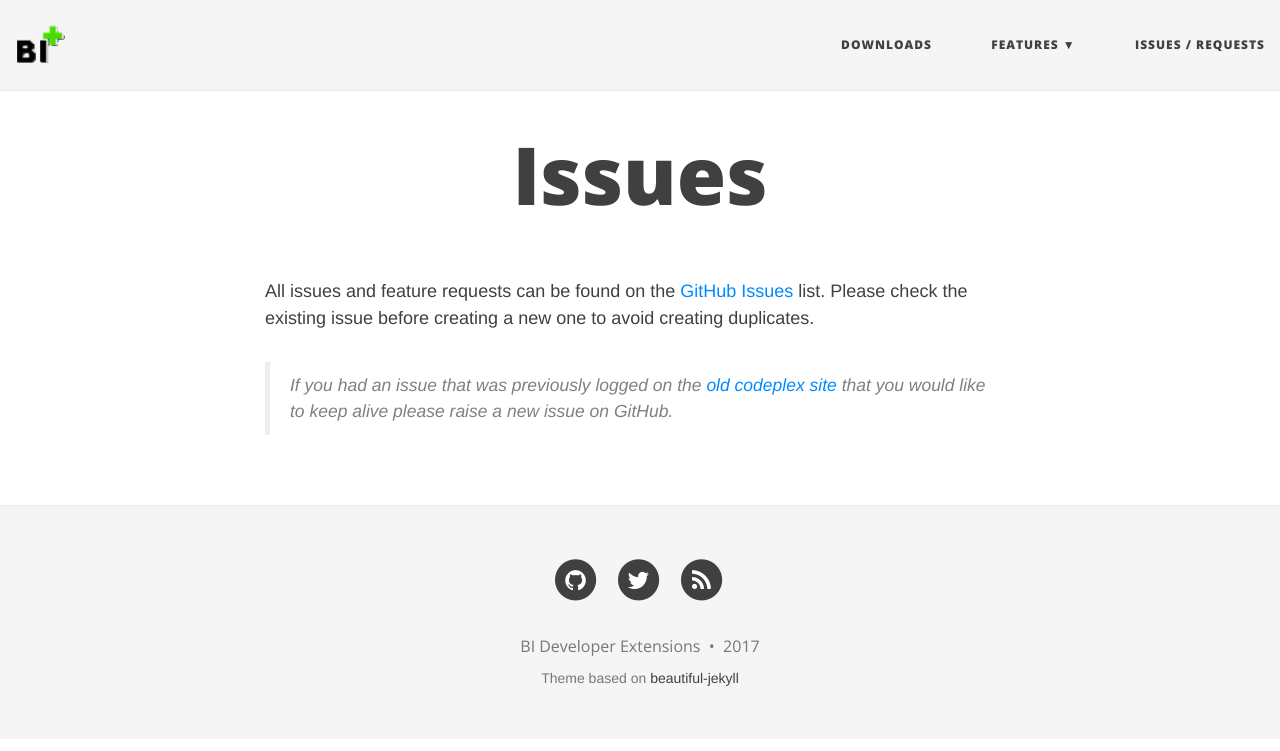
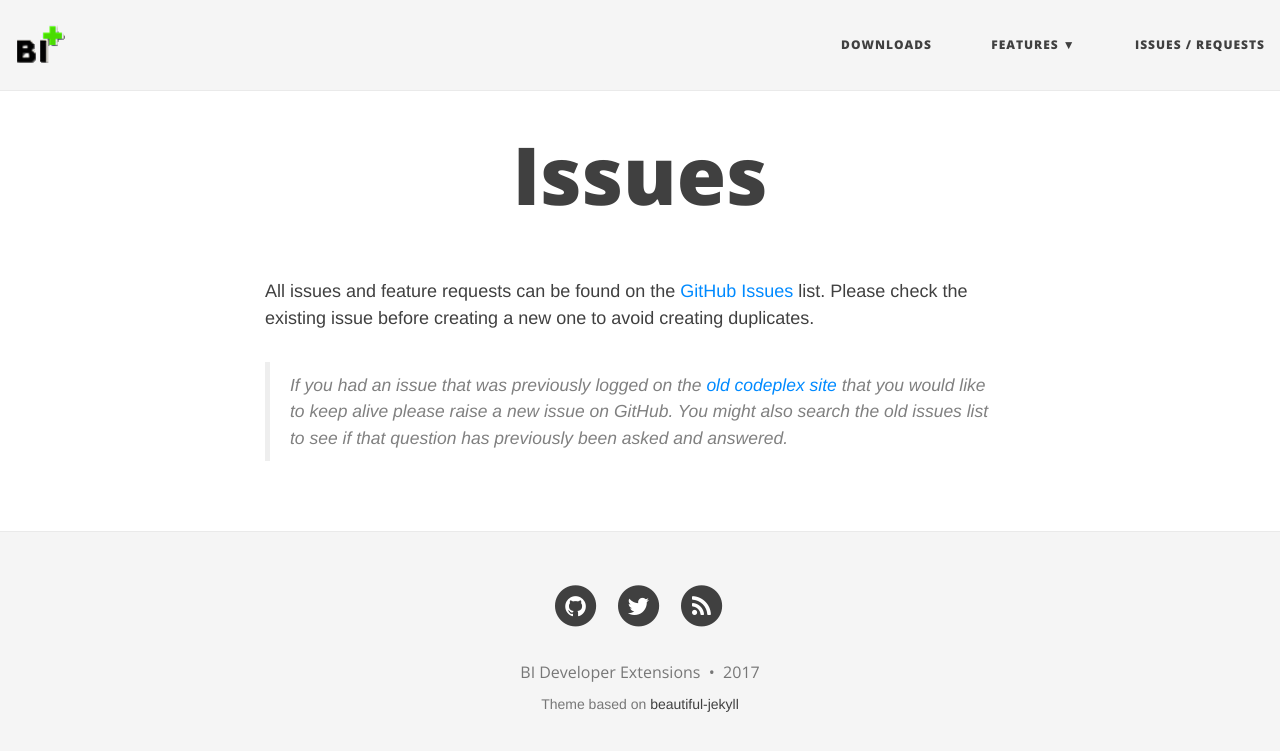
Before and after one commit to BIDeveloperExtensions/bideveloperextensions.github.io, a Jekyll site: the page built from issues.md, in a window 1280 px wide. Shown: the top 751 px of the page. Built offline with Jekyll 4.4.1, drawn with Linux system fonts in a browser that asks for light colours; nearby versions of some CDN libraries.

Commit message:
fixing link to issues list on code repo

```diff
--- a/issues.md
+++ b/issues.md
@@ -3,10 +3,6 @@
 title: Issues
 ---
 
-{% if site.github.issues_url != '' %}
-All issues and feature requests can be found on the [GitHub Issues]({{ site.github.issues_url }}) list. Please check the existing issue before creating a new one to avoid creating duplicates.
-{% else %}
-No GitHub
-{% endif %}
+All issues and feature requests can be found on the [GitHub Issues](https://github.com/BIDeveloperExtensions/bideveloperextensions/issues) list. Please check the existing issue before creating a new one to avoid creating duplicates.
 
-> If you had an issue that was previously logged on the [old codeplex site](http://bidshelper.codeplex.com/workitem/list/basic) that you would like to keep alive please raise a new issue on GitHub.
+> If you had an issue that was previously logged on the [old codeplex site](http://bidshelper.codeplex.com/workitem/list/basic) that you would like to keep alive please raise a new issue on GitHub. You might also search the old issues list to see if that question has previously been asked and answered.
```
